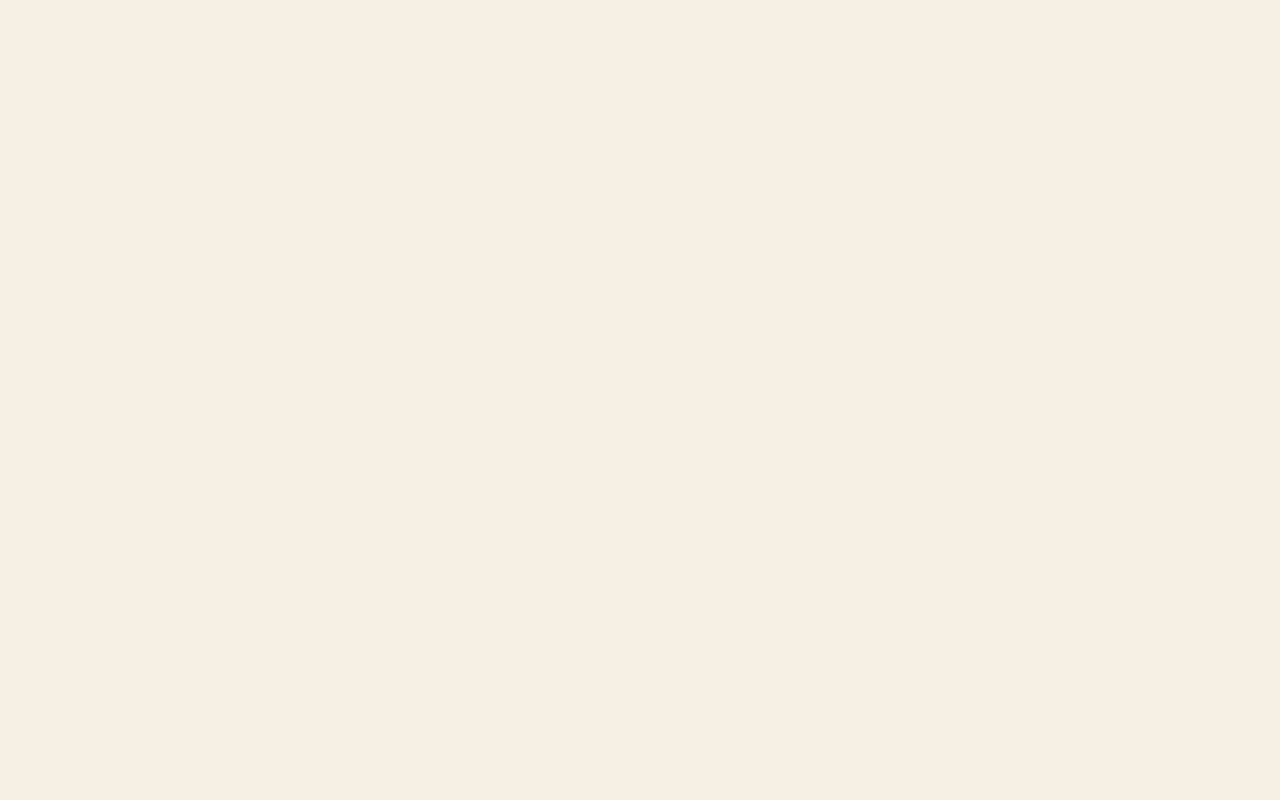
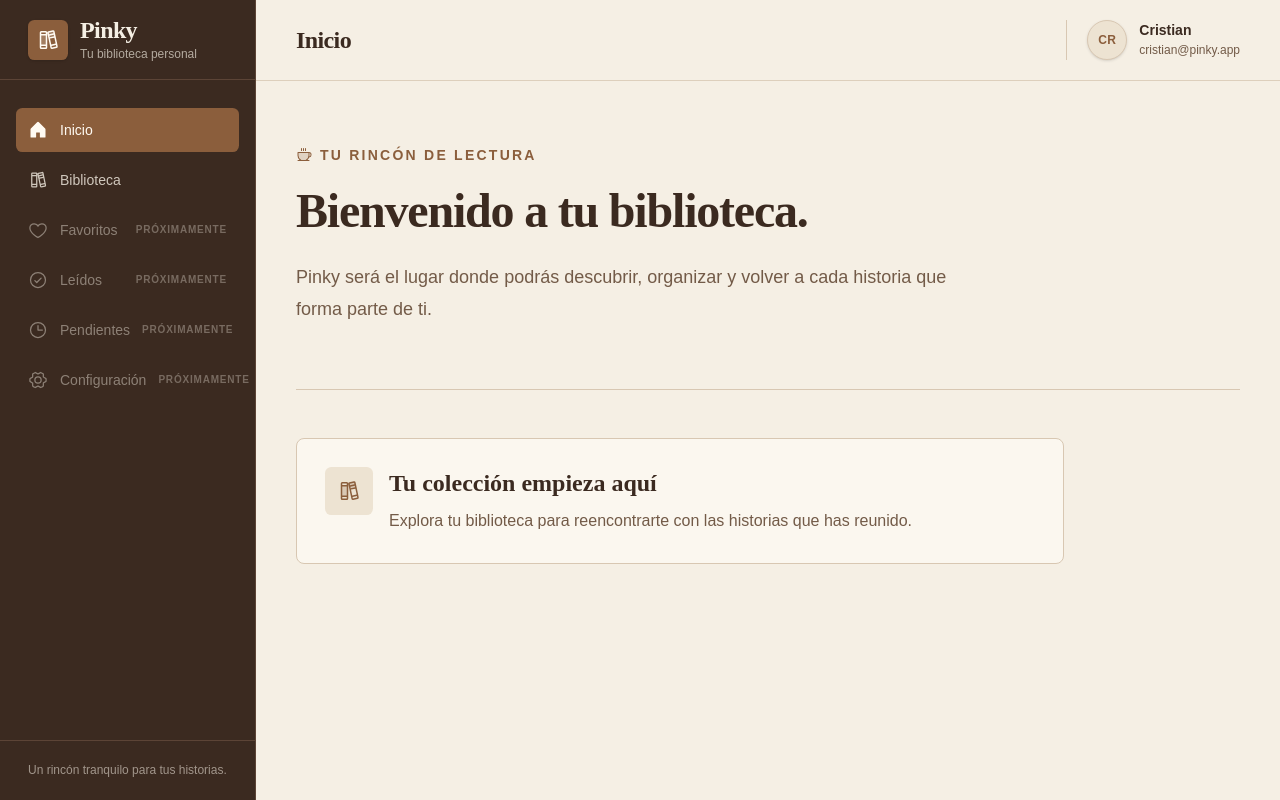
Before and after one commit to 404Yato/pinky_app, a React (Vite) app in the folder frontend/: page / in a window 1280 px wide. Built offline with nearby package versions, Linux system fonts and the light colour scheme.

Commit message:
feat(frontend): connect library routes and workflows

```diff
--- a/frontend/src/App.jsx
+++ b/frontend/src/App.jsx
@@ -1,10 +1,40 @@
-//import { BookShelf } from "./components/BookShelf";
-import "./styles.css";
+import { useEffect, useState } from "react";
 
-export default function App() {
+import { AppShell } from "@/components/layout/AppShell";
+import { navigateTo, readRoute } from "@/lib/routes";
+import { HomePage } from "@/pages/HomePage";
+import { BookDetailPage } from "@/pages/BookDetailPage";
+import { BookFormPage } from "@/pages/BookFormPage";
+import { LibraryPage } from "@/pages/LibraryPage";
+
+function App() {
+  const [route, setRoute] = useState(readRoute);
+  const isLibrary = route.page === "library";
+  const isBookDetail = route.page === "book-detail";
+  const isBookForm = route.page === "book-create" || route.page === "book-edit";
+  const activeItem = isLibrary || isBookDetail || isBookForm ? "library" : "home";
+
+  useEffect(() => {
+    const handleRouteChange = () => setRoute(readRoute());
+    window.addEventListener("hashchange", handleRouteChange);
+    return () => window.removeEventListener("hashchange", handleRouteChange);
+  }, []);
+
+  const handleNavigate = (itemId) => {
+    navigateTo(itemId === "library" ? "/library" : "/");
+  };
+
+  const pageTitle = isBookForm ? (route.page === "book-edit" ? "Editar libro" : "Agregar libro") : isBookDetail ? "Detalle del libro" : isLibrary ? "Biblioteca" : "Inicio";
+  const successMessage = route.success === "created" ? "El libro se agregó a tu biblioteca." : route.success === "updated" ? "Los cambios se guardaron correctamente." : null;
+
   return (
-    <main className="app">
-      {/* <BookShelf /> */}
-    </main>
+    <AppShell title={pageTitle} activeItem={activeItem} onNavigate={handleNavigate}>
+      {isBookDetail && <BookDetailPage bookId={route.bookId} onBack={() => navigateTo("/library")} onEdit={() => navigateTo(`/library/${route.bookId}/edit`)} onDeleted={() => navigateTo("/library")} successMessage={successMessage} />}
+      {isBookForm && <BookFormPage bookId={route.bookId} onCancel={() => navigateTo(route.bookId ? `/library/${route.bookId}` : "/library")} onSaved={(book, action) => navigateTo(`/library/${book.id}?success=${action}`)} />}
+      {isLibrary && <LibraryPage onSelectBook={(bookId) => navigateTo(`/library/${bookId}`)} onCreateBook={() => navigateTo("/library/new")} />}
+      {!isLibrary && !isBookDetail && !isBookForm && <HomePage />}
+    </AppShell>
   );
 }
+
+export default App;
--- /dev/null
+++ b/frontend/src/lib/routes.js
@@ -0,0 +1,19 @@
+export function readRoute() {
+  const path = window.location.hash.replace(/^#/, "") || "/";
+  const [pathname, queryString = ""] = path.split("?");
+  const query = new URLSearchParams(queryString);
+  const editMatch = pathname.match(/^\/library\/(\d+)\/edit$/);
+  const detailMatch = pathname.match(/^\/library\/(\d+)$/);
+
+  if (pathname === "/library/new") return { page: "book-create", bookId: null, success: null };
+  if (editMatch) return { page: "book-edit", bookId: Number(editMatch[1]), success: null };
+  if (detailMatch) return { page: "book-detail", bookId: Number(detailMatch[1]), success: query.get("success") };
+  if (pathname === "/library") return { page: "library", bookId: null, success: null };
+  return { page: "home", bookId: null, success: null };
+}
+
+export function navigateTo(path) {
+  const nextHash = `#${path}`;
+  if (window.location.hash === nextHash) return;
+  window.location.hash = nextHash;
+}
```
